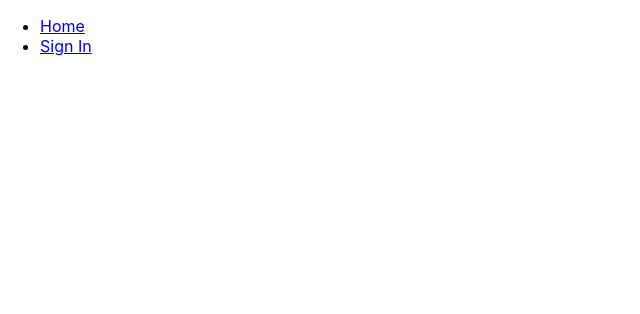
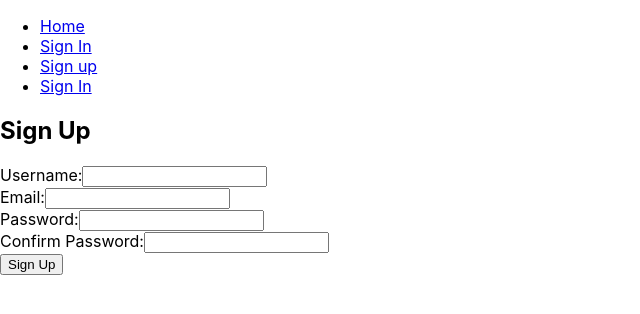
Before and after one commit to DarshanaBombuwala/sritel-web-portal, a React (Create React App) app in the folder front-end/sri_tel/: page /signup in a window 1280 px wide. Before the commit this address had no page. Shown: the top 314 px of the page, without its empty margins (0-640 px from the left). Built offline with nearby package versions, Linux system fonts and the light colour scheme.

Commit message:
signup page

```diff
--- a/front-end/sri_tel/src/App.js
+++ b/front-end/sri_tel/src/App.js
@@ -2,6 +2,7 @@ import React from 'react';
 import { BrowserRouter as Router, Route, Routes, Link, Navigate } from 'react-router-dom'; // Use BrowserRouter instead of Router
 import './App.css';
 import SignIn from './layouts/signin';
+import SignUp from './layouts/signup';
 
 function App() {
   return (
@@ -11,6 +12,8 @@ function App() {
           <ul>
             <li><Link to="/">Home</Link></li>
             <li><Link to="/signin">Sign In</Link></li>
+            <li><Link to="/signup">Sign up</Link></li>
+            <li><Link to="/signin">Sign In</Link></li>
           </ul>
         </nav>
 
@@ -19,6 +22,8 @@ function App() {
           <Route path="/" element={<Navigate to="/signin" />} />
 
           <Route path="/signin" element={<SignIn />} />
+
+          <Route path="/signup" element={<SignUp />} />
         </Routes>
       </div>
     </Router>
--- /dev/null
+++ b/front-end/sri_tel/src/layouts/signup.jsx
@@ -0,0 +1,78 @@
+import React, { useState } from 'react';
+import { useNavigate } from 'react-router-dom';
+
+const SignUp = () => {
+  const [username, setUsername] = useState('');
+  const [email, setEmail] = useState('');
+  const [password, setPassword] = useState('');
+  const [confirmPassword, setConfirmPassword] = useState('');
+  const navigate = useNavigate();
+
+  const handleSubmit = (e) => {
+    e.preventDefault();
+
+    // Basic validation
+    if (password !== confirmPassword) {
+      alert("Passwords do not match!");
+      return;
+    }
+
+    // Simulate an API call to sign up
+    // Replace this with actual sign-up logic
+    console.log("User signed up:", { username, email, password });
+
+    // Redirect to sign-in page after successful sign-up
+    navigate('/signin');
+  };
+
+  return (
+    <div>
+      <h2>Sign Up</h2>
+      <form onSubmit={handleSubmit}>
+        <div>
+          <label htmlFor="username">Username:</label>
+          <input
+            type="text"
+            id="username"
+            value={username}
+            onChange={(e) => setUsername(e.target.value)}
+            required
+          />
+        </div>
+        <div>
+          <label htmlFor="email">Email:</label>
+          <input
+            type="email"
+            id="email"
+            value={email}
+            onChange={(e) => setEmail(e.target.value)}
+            required
+          />
+        </div>
+        <div>
+          <label htmlFor="password">Password:</label>
+          <input
+            type="password"
+            id="password"
+            value={password}
+            onChange={(e) => setPassword(e.target.value)}
+            required
+          />
+        </div>
+        <div>
+          <label htmlFor="confirmPassword">Confirm Password:</label>
+          <input
+            type="password"
+            id="confirmPassword"
+            value={confirmPassword}
+            onChange={(e) => setConfirmPassword(e.target.value)}
+            required
+          />
+        </div>
+        <button type="submit">Sign Up</button>
+      </form>
+    </div>
+  );
+};
+
+export default SignUp;
```
